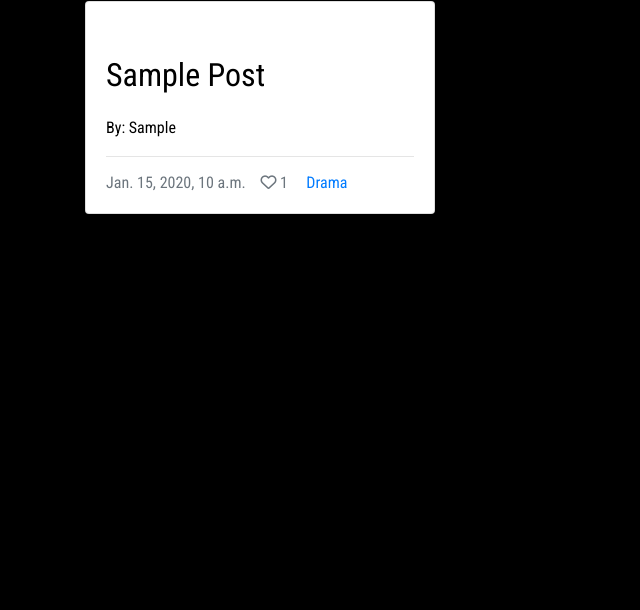
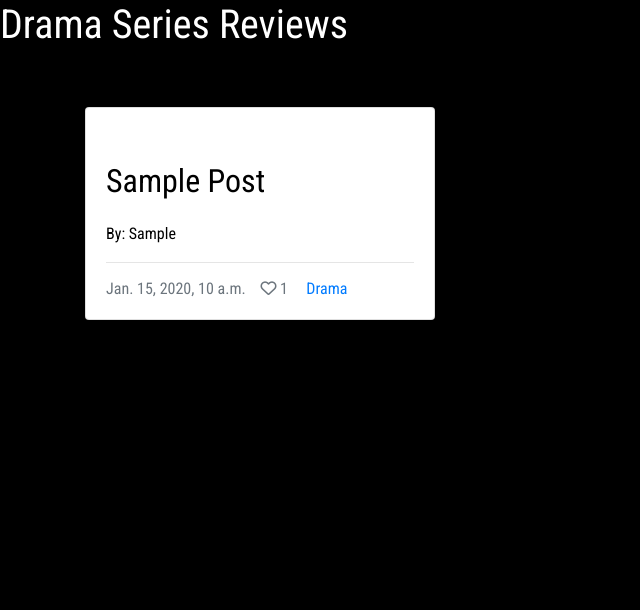
Before and after one commit to Mcdaid101/telephile, a Django app: page /drama in a window 1280 px wide. Shown: the part 70-680 px from the top of the page, without its empty margins (0-640 px from the left). Run offline with Django 3.2, Linux system fonts and the light colour scheme; tables that the repository leaves empty hold one stand-in row (values such as "Sample post"); some libraries are stand-ins or nearby versions.

Commit message:
added titles to categories

```diff
--- a/static/css/style.css
+++ b/static/css/style.css
@@ -153,6 +153,13 @@ padding-top: 10px;
   text-align: center;
 }
 
+
+/* category pages */
+#category-card {
+  margin-bottom: 50px;
+  margin-top: 50px;
+}
+
 /* media queries */
 
 @media screen and (max-width: 800px){
--- a/templates/comedy.html
+++ b/templates/comedy.html
@@ -1,8 +1,8 @@
 {% extends "base.html" %}
 
 {% block content %}
+<h1 id="category-titles">Comedy Series Reviews</h1>
 {% if view %}
-<!-- template.html -->
 <div class="container" style="color: black;">
     <div class="row">
       {% for x in view %}
--- a/templates/documentary.html
+++ b/templates/documentary.html
@@ -1,8 +1,9 @@
 {% extends "base.html" %}
 
 {% block content %}
+<h1 id="category-titles">Documentary Series Reviews</h1>
 {% if view %}
-<!-- template.html -->
+
 <div class="container" style="color: black;">
     <div class="row">
       {% for x in view %}
--- a/templates/drama.html
+++ b/templates/drama.html
@@ -1,13 +1,13 @@
 {% extends "base.html" %}
 
 {% block content %}
+<h1 id="category-titles">Drama Series Reviews</h1>
 {% if view %}
-<!-- template.html -->
-<div class="container" style="color: black;">
+<div class="container" style="color: black; width: 90%;">
     <div class="row">
       {% for x in view %}
         <div class="col-md-4">
-            <div class="card">
+            <div class="card" id="category-card">
                 <div class="card-body">
                     <div class="image-container">
                       {% if "placeholder" in x.featured_image.url %}
--- a/templates/fantasy.html
+++ b/templates/fantasy.html
@@ -2,7 +2,7 @@
 
 {% block content %}
 {% if view %}
-<!-- template.html -->
+<h1 id="category-titles">Fantasy Series Reviews</h1>
 <div class="container" style="color: black;">
     <div class="row">
       {% for x in view %}
--- a/templates/scifi.html
+++ b/templates/scifi.html
@@ -1,8 +1,8 @@
 {% extends "base.html" %}
 
 {% block content %}
+<h1 id="category-titles">Sci-Fi Series Reviews</h1>
 {% if view %}
-<!-- template.html -->
 <div class="container" style="color: black;">
     <div class="row">
       {% for x in view %}
```
